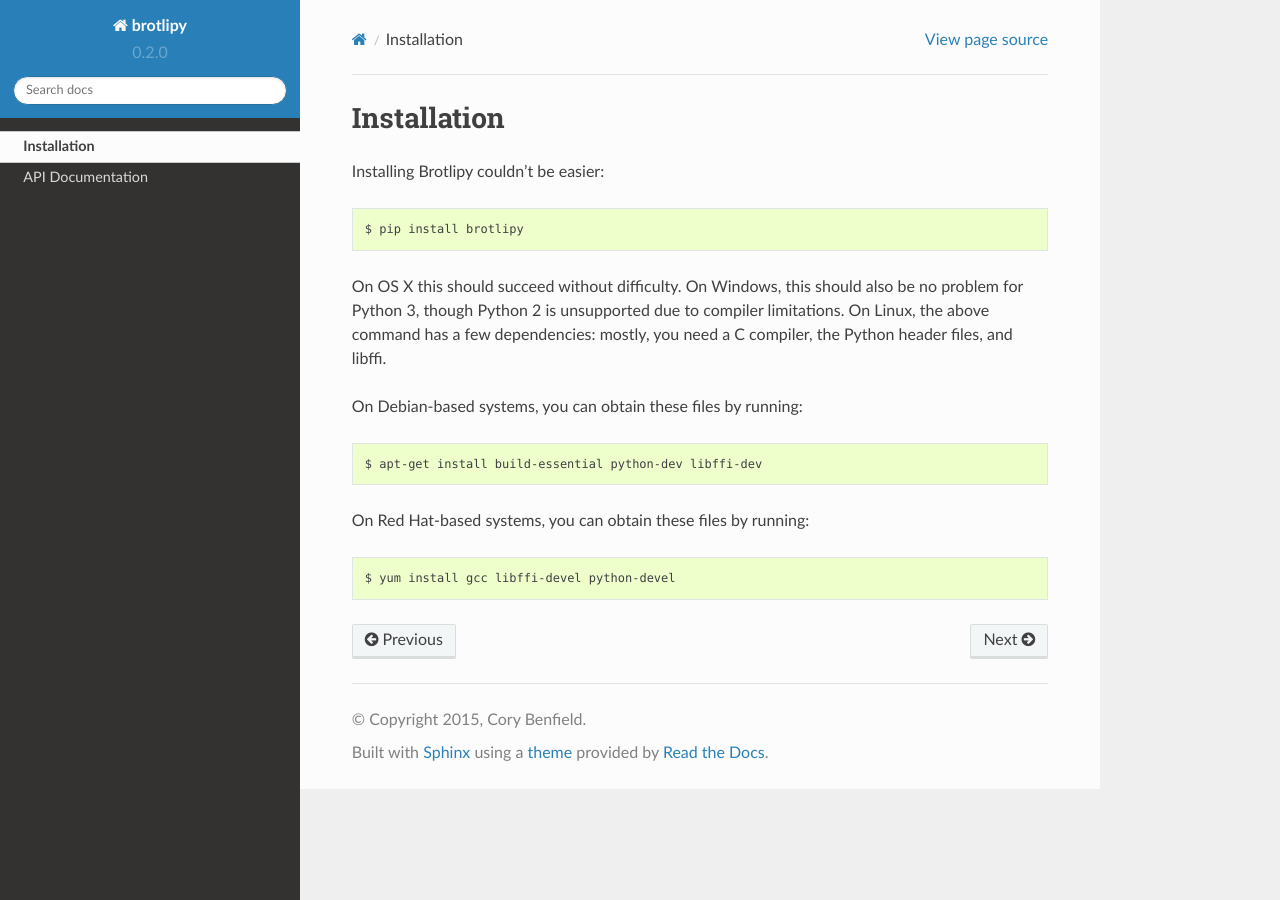
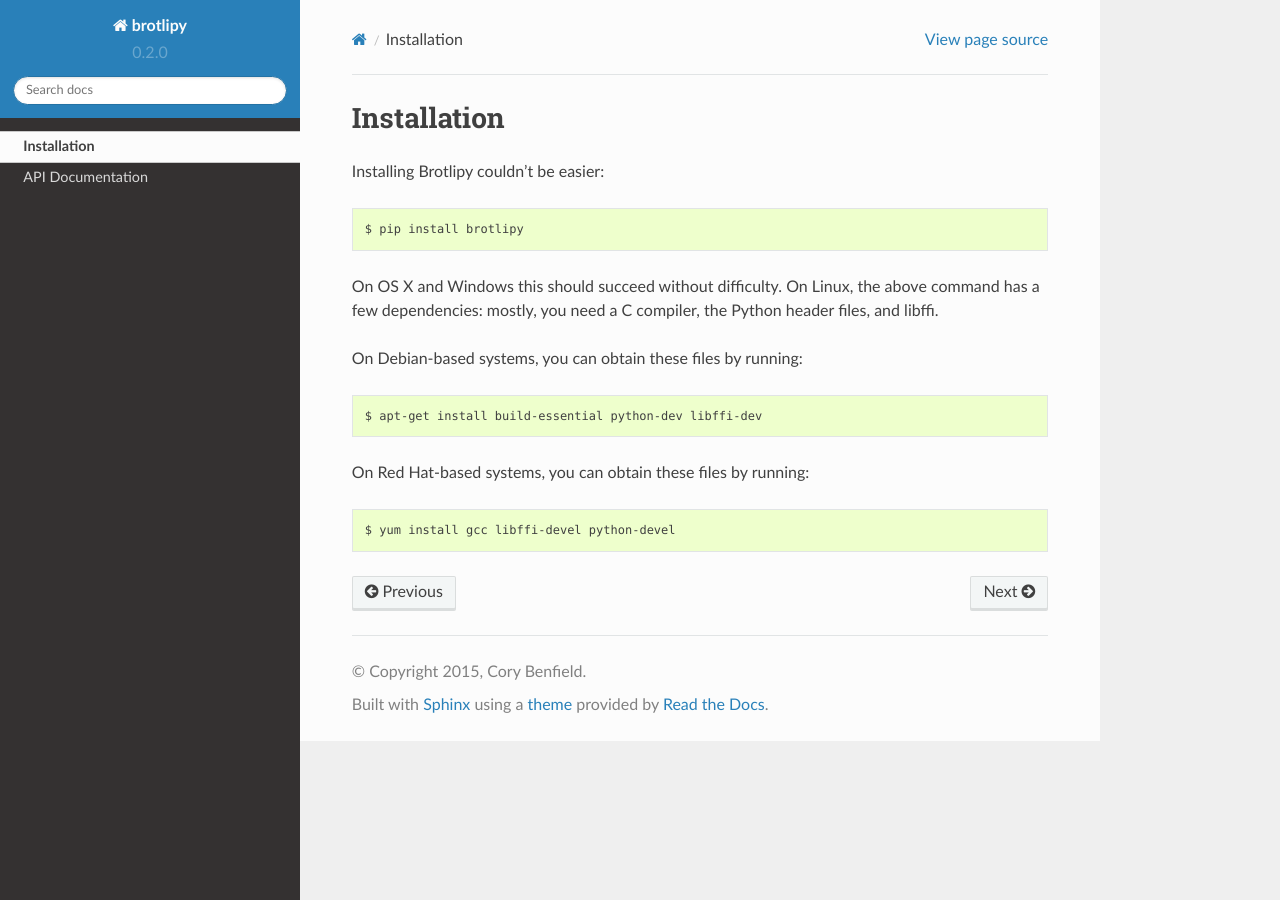
Before and after one commit to python-hyper/brotlicffi, a Sphinx documentation site: the page built from docs/source/installation.rst, in a window 1280 px wide. Built offline with Sphinx 7.4.7 and the Read the Docs theme 2.0.0, drawn with Linux system fonts in a browser that asks for light colours.

Commit message:
Revert "Mention Windows limitations."
This reverts commit e2e5cae70b6bcc0887e9b1c74aa9eec34c4908d7.

```diff
--- a/docs/source/installation.rst
+++ b/docs/source/installation.rst
@@ -7,10 +7,9 @@ Installing Brotlipy couldn't be easier:
 
     $ pip install brotlipy
 
-On OS X this should succeed without difficulty. On Windows, this should also be
-no problem for Python 3, though Python 2 is unsupported due to compiler
-limitations. On Linux, the above command has a few dependencies: mostly, you
-need a C compiler, the Python header files, and libffi.
+On OS X and Windows this should succeed without difficulty. On Linux, the above
+command has a few dependencies: mostly, you need a C compiler, the Python
+header files, and libffi.
 
 On Debian-based systems, you can obtain these files by running:
 
```
